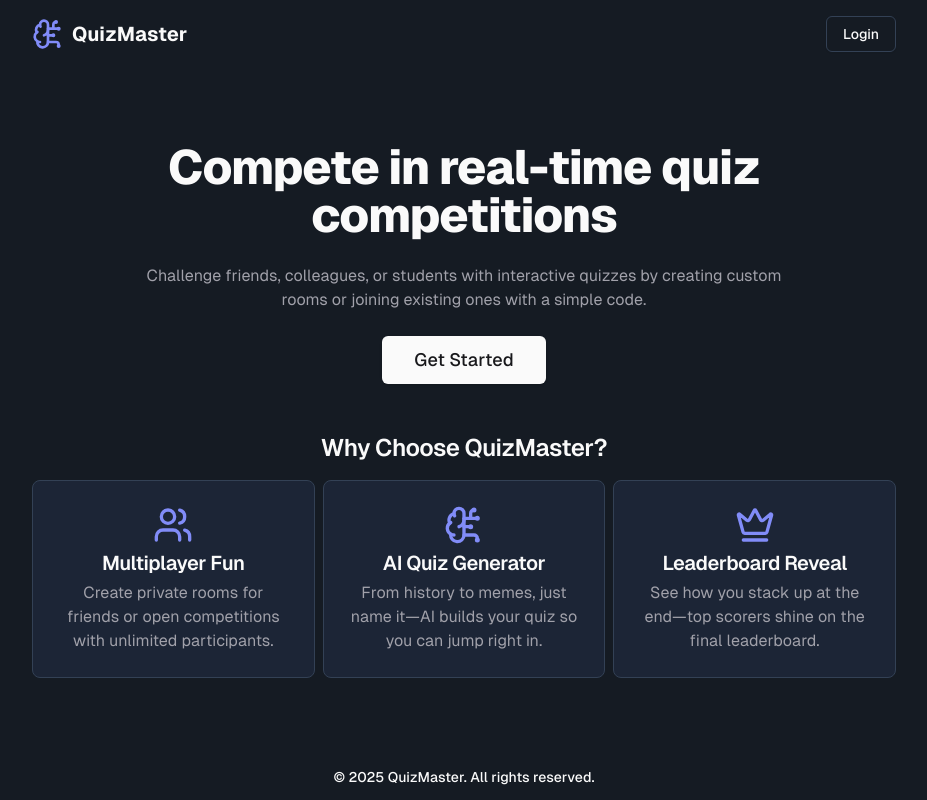
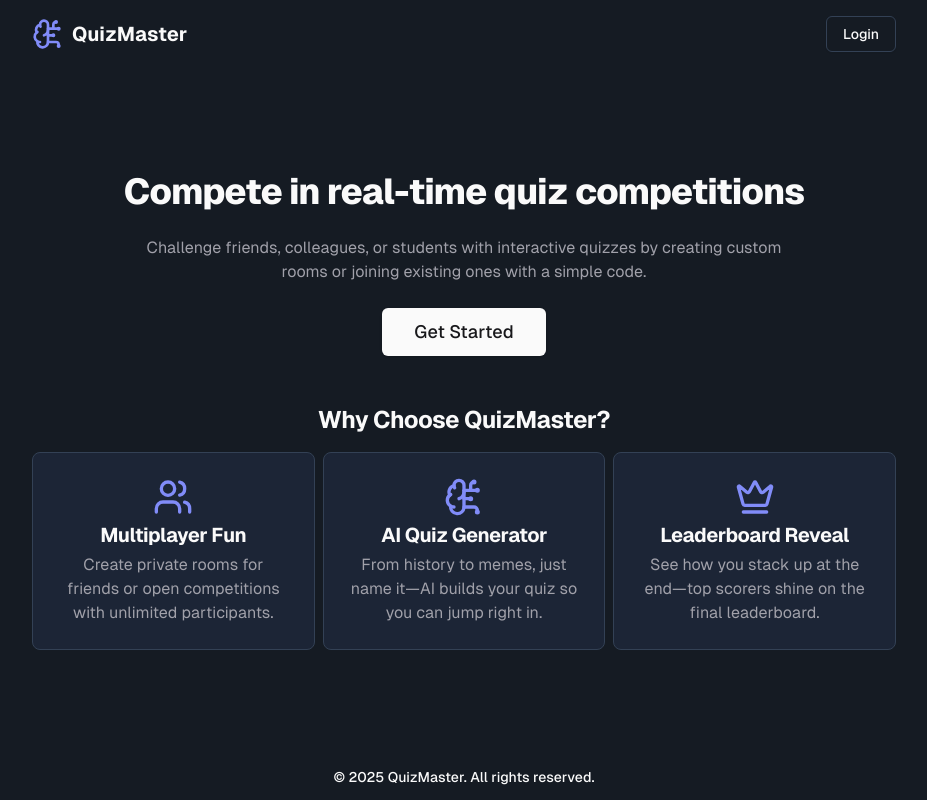
Before and after one commit to IronJosh786/multiplayer-quiz-game, a React (Vite) app in the folder client/: page / in a window 1280 px wide. Shown: the whole page, without its empty margins (176-1103 px from the left). Built offline with nearby package versions, Linux system fonts and the light colour scheme; no server answers.

Commit message:
user experience enhancement

```diff
--- a/client/index.html
+++ b/client/index.html
@@ -1,4 +1,4 @@
-<!DOCTYPE html>
+<!doctype html>
 <html lang="en">
   <head>
     <meta charset="UTF-8" />
@@ -8,6 +8,69 @@
     <meta name="keywords" content="quiz, multiplayer, react, game" />
     <meta name="author" content="Faizan Shaikh" />
     <title>QuizMaster</title>
+    <link
+      rel="preload"
+      href="/src/assets/fonts/Geist-Thin.woff2"
+      as="font"
+      type="font/woff2"
+      crossorigin
+    />
+    <link
+      rel="preload"
+      href="/src/assets/fonts/Geist-UltraLight.woff2"
+      as="font"
+      type="font/woff2"
+      crossorigin
+    />
+    <link
+      rel="preload"
+      href="/src/assets/fonts/Geist-Light.woff2"
+      as="font"
+      type="font/woff2"
+      crossorigin
+    />
+    <link
+      rel="preload"
+      href="/src/assets/fonts/Geist-Regular.woff2"
+      as="font"
+      type="font/woff2"
+      crossorigin
+    />
+    <link
+      rel="preload"
+      href="/src/assets/fonts/Geist-Medium.woff2"
+      as="font"
+      type="font/woff2"
+      crossorigin
+    />
+    <link
+      rel="preload"
+      href="/src/assets/fonts/Geist-SemiBold.woff2"
+      as="font"
+      type="font/woff2"
+      crossorigin
+    />
+    <link
+      rel="preload"
+      href="/src/assets/fonts/Geist-Bold.woff2"
+      as="font"
+      type="font/woff2"
+      crossorigin
+    />
+    <link
+      rel="preload"
+      href="/src/assets/fonts/Geist-Black.woff2"
+      as="font"
+      type="font/woff2"
+      crossorigin
+    />
+    <link
+      rel="preload"
+      href="/src/assets/fonts/Geist-UltraBlack.woff2"
+      as="font"
+      type="font/woff2"
+      crossorigin
+    />
     <!-- <script
       crossorigin="anonymous"
       src="//unpkg.com/react-scan/dist/auto.global.js"
--- a/client/src/assets/fonts/geist-font.css
+++ b/client/src/assets/fonts/geist-font.css
@@ -4,6 +4,7 @@
   src: url("./Geist-Thin.woff2") format("woff2");
   font-weight: 100;
   font-style: normal;
+  font-display: swap;
 }
 
 @font-face {
@@ -11,6 +12,7 @@
   src: url("./Geist-UltraLight.woff2") format("woff2");
   font-weight: 200;
   font-style: normal;
+  font-display: swap;
 }
 
 @font-face {
@@ -18,6 +20,7 @@
   src: url("./Geist-Light.woff2") format("woff2");
   font-weight: 300;
   font-style: normal;
+  font-display: swap;
 }
 
 @font-face {
@@ -25,6 +28,7 @@
   src: url("./Geist-Regular.woff2") format("woff2");
   font-weight: 400;
   font-style: normal;
+  font-display: swap;
 }
 
 @font-face {
@@ -32,6 +36,7 @@
   src: url("./Geist-Medium.woff2") format("woff2");
   font-weight: 500;
   font-style: normal;
+  font-display: swap;
 }
 
 @font-face {
@@ -39,6 +44,7 @@
   src: url("./Geist-SemiBold.woff2") format("woff2");
   font-weight: 600;
   font-style: normal;
+  font-display: swap;
 }
 
 @font-face {
@@ -46,6 +52,7 @@
   src: url("./Geist-Bold.woff2") format("woff2");
   font-weight: 700;
   font-style: normal;
+  font-display: swap;
 }
 
 @font-face {
@@ -53,6 +60,7 @@
   src: url("./Geist-Black.woff2") format("woff2");
   font-weight: 800;
   font-style: normal;
+  font-display: swap;
 }
 
 @font-face {
@@ -60,4 +68,5 @@
   src: url("./Geist-UltraBlack.woff2") format("woff2");
   font-weight: 900;
   font-style: normal;
+  font-display: swap;
 }
--- a/client/src/components/Layout.tsx
+++ b/client/src/components/Layout.tsx
@@ -43,12 +43,12 @@ const Layout = () => {
       >
         <div className="flex items-center space-x-2">
           <BrainCircuit className="h-8 w-8 text-indigo-400" />
-          <Large className="font-bold">QuizMaster</Large>
+          <Large className="font-bold hidden xs:block">QuizMaster</Large>
         </div>
 
         {isNotAnAuthPage && (
           <div>
-            {loading && <Skeleton className="h-8 w-12" />}
+            {loading && <Skeleton className="h-9 w-[69.5px]" />}
 
             {!loading && !isLoggedIn && (
               <Button
--- a/client/src/components/NotFound.tsx
+++ b/client/src/components/NotFound.tsx
@@ -1,5 +1,5 @@
 import { Button } from "./ui/button";
-import { H4, P } from "./ui/typography";
+import { H1, P } from "./ui/typography";
 import { useNavigate } from "react-router-dom";
 
 const NotFound = () => {
@@ -7,11 +7,11 @@ const NotFound = () => {
 
   return (
     <div className="flex-1 flex flex-col justify-center items-center">
-      <H4 className="text-5xl">404</H4>
-      <P className="text-center">
+      <H1>404</H1>
+      <P className="text-center mt-2">
         Looks like you've ventured into the unknown digital realm.
       </P>
-      <div className="mt-6">
+      <div className="mt-4">
         <Button
           onClick={() =>
             window.history.length > 2 ? navigate(-1) : navigate("/home")
--- a/client/src/components/ui/typography.tsx
+++ b/client/src/components/ui/typography.tsx
@@ -25,19 +25,19 @@ export const H1 = createComponent<HTMLHeadingElement>(
 
 export const H2 = createComponent<HTMLHeadingElement>(
   "h2",
-  "scroll-m-20 text-3xl font-semibold tracking-tight first:mt-0",
+  "scroll-m-20 text-3xl font-extrabold tracking-tight lg:text-4xl first:mt-0",
   "H2"
 );
 
 export const H3 = createComponent<HTMLHeadingElement>(
   "h3",
-  "scroll-m-20 text-2xl font-semibold tracking-tight",
+  "scroll-m-20 text-2xl font-bold tracking-tight",
   "H3"
 );
 
 export const H4 = createComponent<HTMLHeadingElement>(
   "h4",
-  "scroll-m-20 text-xl font-semibold tracking-tight",
+  "scroll-m-20 text-xl font-bold tracking-tight",
   "H4"
 );
 
--- a/client/src/pages/Game.tsx
+++ b/client/src/pages/Game.tsx
@@ -19,7 +19,7 @@ import Confetti from "react-confetti";
 import { Input } from "@/components/ui/input";
 import { showErrorToast, showSuccessToast } from "@/lib/utils";
 import { Button } from "@/components/ui/button";
-import { H1, H4, Muted, P, Small } from "@/components/ui/typography";
+import { H2, H4, Muted, P, Small } from "@/components/ui/typography";
 import React, { useState, useEffect, useRef } from "react";
 import { Clock3, Users, Plus, LucideClipboardList } from "lucide-react";
 import { Link, useNavigate, useParams } from "react-router-dom";
@@ -307,7 +307,7 @@ const WaitingRoom = ({
 
   return (
     <div className="flex-1 flex flex-col gap-4 justify-center items-center max-w-4xl mx-auto w-full py-8">
-      <H1 className="text-center">Waiting Room</H1>
+      <H2 className="text-center">Waiting Room</H2>
 
       <div className="flex gap-2 items-center pill px-4 py-1.5 rounded-md">
         <Muted>Copy Room Code </Muted>
@@ -544,7 +544,7 @@ function ResultStage({
           recycle={false}
         />
       )}
-      <H1 className="text-center">Leaderboard</H1>
+      <H2 className="text-center">Leaderboard</H2>
       {/* Leaderboard */}
       <Table className="my-8">
         <TableHeader>
--- a/client/src/pages/Home.tsx
+++ b/client/src/pages/Home.tsx
@@ -12,7 +12,7 @@ import { Input } from "@/components/ui/input";
 import { useNavigate } from "react-router-dom";
 import { Button } from "@/components/ui/button";
 import { axiosInstance, showErrorToast } from "@/lib/utils";
-import { H1, P, Small, Quote } from "@/components/ui/typography";
+import { H2, P, Small, Quote } from "@/components/ui/typography";
 
 const Home = () => {
   const [roomCode, setRoomCode] = useState("");
@@ -37,7 +37,7 @@ const Home = () => {
 
   return (
     <div className="flex-1 flex flex-col justify-center items-center">
-      <H1 className="text-center">Ready to Quiz?</H1>
+      <H2 className="text-center">Ready to Quiz?</H2>
 
       <div className="grid grid-cols-1 lg:grid-cols-2 gap-2 mt-6">
         {/* Create Room Card */}
--- a/client/src/pages/Landing.tsx
+++ b/client/src/pages/Landing.tsx
@@ -3,7 +3,7 @@ import { Button } from "@/components/ui/button";
 import { UseAuth } from "@/provider/AuthProvider";
 import { Skeleton } from "@/components/ui/skeleton";
 import { Users, BrainCircuit, Crown } from "lucide-react";
-import { H1, H3, H4, P } from "@/components/ui/typography";
+import { H2, H3, H4, P } from "@/components/ui/typography";
 
 const Landing = () => {
   const { isLoggedIn, loading } = UseAuth();
@@ -19,13 +19,13 @@ const Landing = () => {
     <div className="flex-1 flex flex-col justify-center items-center">
       {/* Hero Section */}
       <div className="flex flex-col items-center gap-6">
-        <H1 className="text-center">Compete in real-time quiz competitions</H1>
+        <H2 className="text-center">Compete in real-time quiz competitions</H2>
         <P className="text-center">
           Challenge friends, colleagues, or students with interactive quizzes by
           creating custom rooms or joining existing ones with a simple code.
         </P>
         <div>
-          {loading && <Skeleton className="h-12 w-[135px] self-start" />}
+          {loading && <Skeleton className="h-12 w-[163.28px] self-start" />}
           {!loading && (
             <Button
               onClick={handleLogin}
--- a/client/tailwind.config.js
+++ b/client/tailwind.config.js
@@ -4,6 +4,9 @@ export default {
   content: ["./index.html", "./src/**/*.{js,ts,jsx,tsx}"],
   theme: {
     extend: {
+      screens: {
+        xs: "480px",
+      },
       fontFamily: {
         sans: ["Geist", "ui-sans-serif", "system-ui"],
       },
```
Also changed, not shown: client/src/assets/fonts/Geist-Variable.woff2 (deleted). Lines whose indentation alone changed are shown as unchanged.
